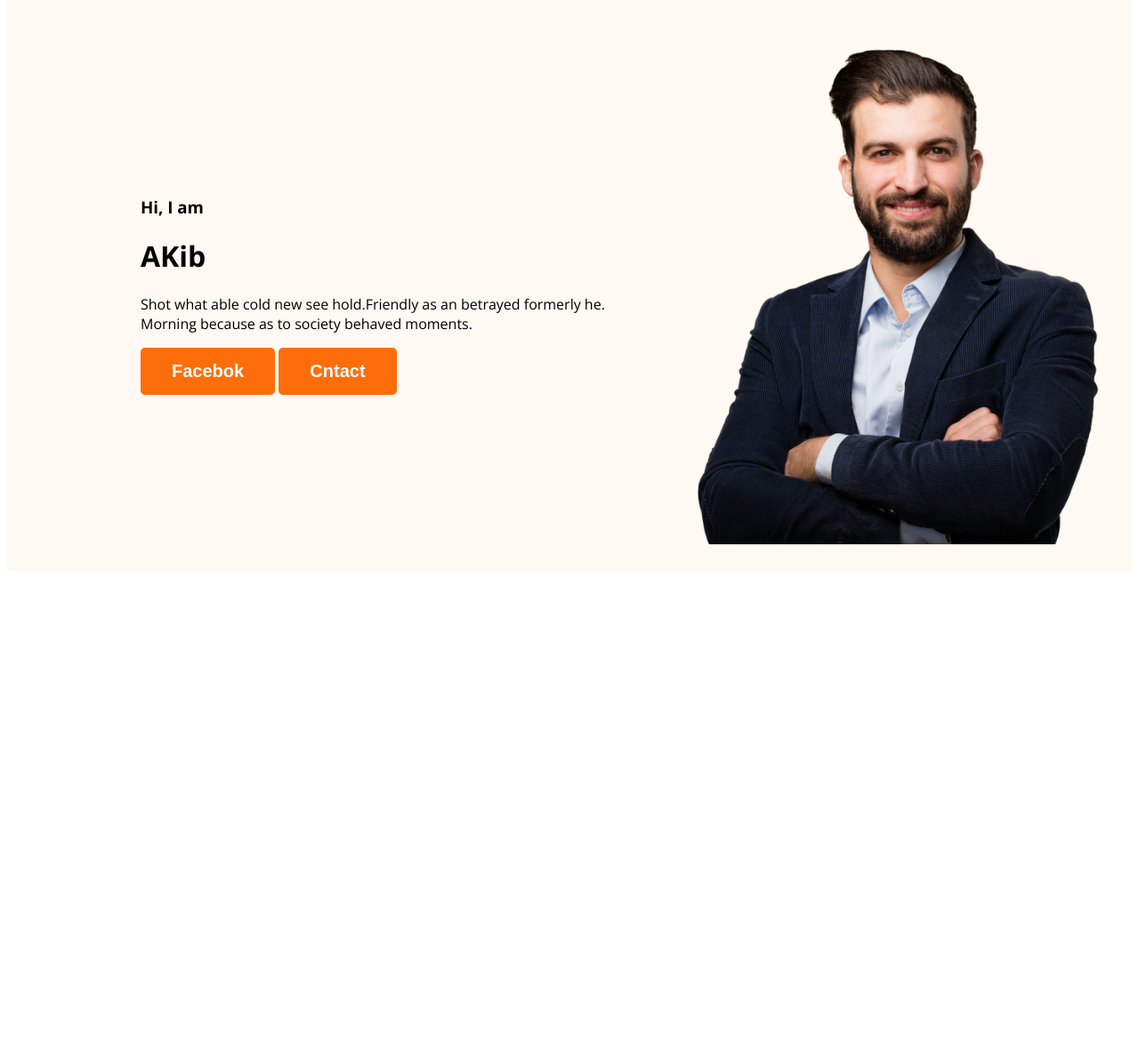
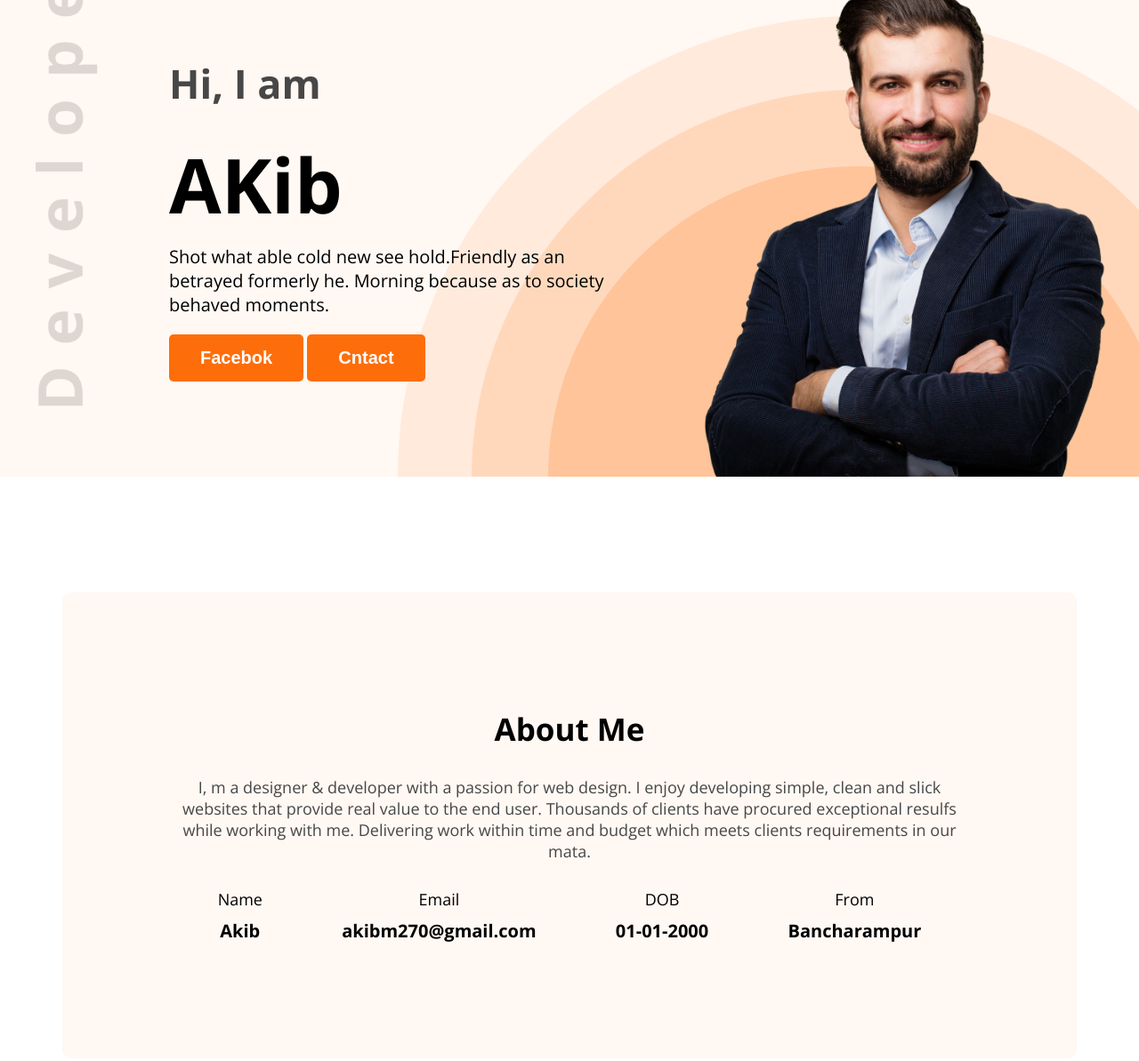
Before and after one commit to akiburrohman/web-profile, a plain HTML site: page index.html in a window 1280 px wide. Shown: the part 156-1349 px from the top of the page at 89% size. Before the commit the page ends 806 px from the top, so only its background shows below. Drawn offline with nearby package versions, Linux system fonts and the light colour scheme.

Commit message:
added about

```diff
--- a/index.html
+++ b/index.html
@@ -1,14 +1,17 @@
 <!DOCTYPE html>
 <html lang="en">
+
 <head>
     <meta charset="UTF-8">
     <meta name="viewport" content="width=device-width, initial-scale=1.0">
     <title>Developer Profile</title>
     <link rel="preconnect" href="https://fonts.googleapis.com">
-<link rel="preconnect" href="https://fonts.gstatic.com" crossorigin>
-<link href="https://fonts.googleapis.com/css2?family=Open+Sans:ital,wght@0,300..800;1,300..800&display=swap" rel="stylesheet">
+    <link rel="preconnect" href="https://fonts.gstatic.com" crossorigin>
+    <link href="https://fonts.googleapis.com/css2?family=Open+Sans:ital,wght@0,300..800;1,300..800&display=swap"
+        rel="stylesheet">
     <link rel="stylesheet" href="style/style.css">
 </head>
+
 <body>
     <Header class="header">
         <nav>
@@ -21,9 +24,10 @@
         </nav>
         <div class="banner">
             <div class="bnr-cont">
-                <h3 class="hi">Hi, I  am</h3>
+                <h3 class="hi">Hi, I am</h3>
                 <h1 class="bnr-title">AKib</h1>
-                <p>Shot what able cold new see hold.Friendly as an betrayed formerly he. Morning because as to society behaved moments.</p>
+                <p class="bnr-des">Shot what able cold new see hold.Friendly as an betrayed formerly he. Morning because
+                    as to society behaved moments.</p>
                 <button class="btn-primary">Facebok</button>
                 <button class="btn-primary">Cntact</button>
             </div>
@@ -32,10 +36,32 @@
         </div>
     </Header>
     <main>
-
+        <section class="about">
+            <h3 class="sec-title">About Me</h3>
+            <p class="section-des">I, m a designer & developer with a passion for web design. I enjoy developing simple, clean and slick websites that provide real value to the end user. Thousands of clients have procured exceptional resulfs while working with me. Delivering work within time and budget which meets clients requirements in our mata.</p>
+            <div class="about-info-cont">
+                <div class="about-info">
+                    <h4 class="info-title">Name</h4>
+                    <p class="info-des">Akib</p>
+                </div>
+                <div class="about-info">
+                    <h4 class="info-title">Email</h4>
+                    <p class="info-des">akibm270@gmail.com</p>
+                </div>
+                <div class="about-info">
+                    <h4 class="info-title">DOB</h4>
+                    <p class="info-des">01-01-2000</p>
+                </div>
+                <div class="about-info">
+                    <h4 class="info-title">From</h4>
+                    <p class="info-des">Bancharampur</p>
+                </div>
+            </div>
+        </section>
     </main>
     <footer>
 
     </footer>
 </body>
+
 </html>
--- a/style/style.css
+++ b/style/style.css
@@ -1,4 +1,8 @@
 /* sheard styles */
+*{
+    padding: 0px;
+    margin: 0px;
+}
 
 body{
     font-family: "Open Sans", sans-serif;
@@ -15,17 +19,30 @@ body{
     font-weight: 700;
     padding: 15px 35px;
 }
+.sec-title{
+    color: black;
+    text-align: center;
+    font-size: 35px;
+    font-weight: 700;
+}
+.section-des{
+    color: #474747;
+    text-align: center;
+    font-size: 18px;
+}
 /* nav style */
 nav{
     display: flex;
     align-items: center;
     justify-content: space-between;
     padding: 0px 150px;
+
 }
 nav ul{
     display: flex;
     font-size: 20px;
     align-items: center;
+    margin-top: 30px;
 }
 nav li{
     list-style: none;
@@ -45,12 +62,75 @@ nav li a{
 /* header styles */
 .header{
     background-color: #FFF8F3;
+    background-image: url(../images/header_bg.png);
+    background-repeat: no-repeat;
+    background-position: bottom right;
+    padding: 0px 0px 0px 40px;
 }
 .banner{
-    padding: 30px 30px 30px 150px;
+    padding: 30px 30px 0px 150px;
     display: flex;
     align-items: center;
+    background-image: url(../images/developer.png);
+    background-repeat: no-repeat;
+    background-size: 70px;
+    margin-top: 0px;
+    justify-content: space-between;
 }
 .banner .pic{
     width: 500px;
 }
+.hi{
+    color: #474747;
+    font-size: 45px;
+    margin-bottom: 0px;
+}
+.bnr-title{
+    font-size: 85px;
+    font-family: 700;
+    margin-top: 25px;
+}
+.bnr-des{
+    font-size: 20px;
+    margin-bottom: 20px;
+    margin-top: 10px;
+}
+.bnr-cont{
+    max-width: 500px;
+}
+/* main section */
+main{
+    max-width: 1140px;
+    margin: 0 auto;
+}
+/* about */
+.about{
+    padding: 130px;
+
+    background: #FFF8F3;
+    border-radius: 10px;
+    margin: 130px 0px;
+}
+.sec-title{
+    margin-bottom: 30px;
+}
+.section-des{
+    margin-bottom: 30px;
+}
+.about-info-cont{
+    display: flex;
+    justify-content: space-around;
+}
+.about-info{
+    text-align: center;
+}
+.info-title{
+    margin-bottom: 10px;
+    font-weight: 200;
+    font-size: 18px;
+}
+.info-des{
+    font-size: 20px;
+    font-weight: 700;
+
+}
```
